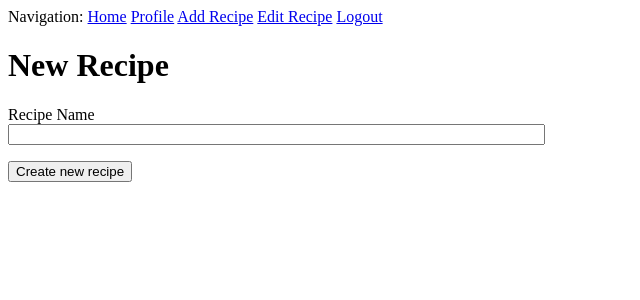
After one commit to pbnjeff89/MacroBro, a Flask app: page /new_recipe in a window 1280 px wide. The commit adds this page. Shown: the top 300 px of the page, without its empty margins (0-640 px from the left). Run offline with Flask 2, Linux system fonts and the light colour scheme; the visitor is signed in with stand-in values (Sample User, id 1); data comes from the database, SQL or seed files in the repository; both versions use the stored data as it was after the commit.

Commit message:
Added selecting recipes for a user

```diff
--- a/app/forms.py
+++ b/app/forms.py
@@ -1,6 +1,6 @@
 from flask_wtf import FlaskForm
-from wtforms import StringField, PasswordField, BooleanField, SubmitField
-from wtforms.validators import DataRequired, ValidationError, Email, EqualTo
+from wtforms import StringField, PasswordField, BooleanField, SubmitField, SelectField
+from wtforms.validators import DataRequired, ValidationError, Email, EqualTo, Length
 from app.models import User
 
 class LoginForm(FlaskForm):
@@ -29,3 +29,16 @@ class RegistrationForm(FlaskForm):
 		user = User.query.filter_by(email=email.data).first()
 		if user is not None:
 			raise ValidationError('Please use a different email address.')
+
+
+class RecipeForm(FlaskForm):
+	name = StringField('Recipe Name', validators=[DataRequired(),Length(max=40)])
+	submit = SubmitField('Create new recipe')
+
+
+class RecipeEditForm(FlaskForm):
+	recipes = SelectField('Recipes', choices=[])
+	submit_select_recipe = SubmitField('Select Recipe')
+	submit_confirm = SubmitField('Confirm changes')
+	submit_cancel = SubmitField('Cancel changes')
+	submit_delete = SubmitField('Delete recipe')
--- a/app/routes.py
+++ b/app/routes.py
@@ -1,8 +1,8 @@
 from flask import render_template, flash, redirect, url_for, request
 from app import app, db
-from app.forms import LoginForm, RegistrationForm
+from app.forms import LoginForm, RegistrationForm, RecipeForm, RecipeEditForm
 from flask_login import current_user, login_user, logout_user, login_required
-from app.models import User
+from app.models import User, Recipe
 from werkzeug.urls import url_parse
 
 @app.route('/')
@@ -68,3 +68,39 @@ def register():
 def user(username):
 	user = User.query.filter_by(username=username).first_or_404()
 	return render_template('user.html', user=user, recipes=user.recipes)
+
+
+@app.route('/new_recipe', methods=['GET','POST'])
+@login_required
+def new_recipe():
+	recipe_form = RecipeForm()
+	if recipe_form.validate_on_submit():
+		user = current_user
+		recipe = Recipe(body=recipe_form.name.data,
+						user_id=user.id)
+		db.session.add(recipe)
+		db.session.commit()
+		flash('New recipe added!')
+		return redirect(url_for('index'))
+	return render_template('new_recipe.html',
+						recipe_form=recipe_form)
+
+
+@app.route('/edit_recipe', methods=['GET','POST'])
+@login_required
+def edit_recipe():
+	user = current_user
+	recipes = user.recipes
+	recipe_choices = [(recipe.id,recipe.body) for recipe in recipes]
+	recipe_edit_form = RecipeEditForm()
+	recipe_edit_form.recipes.choices = recipe_choices
+
+	selected_recipe = None
+
+	if recipe_edit_form.submit_select_recipe.data:
+		selected_recipe_id = recipe_edit_form.recipes.data
+		selected_recipe = Recipe.query.get(selected_recipe_id)
+
+	return render_template('edit_recipe.html',
+						form=recipe_edit_form,
+						recipe=selected_recipe)
--- a/app/templates/base.html
+++ b/app/templates/base.html
@@ -4,12 +4,14 @@
 	</head>
 	<body>
 		<div>
-			MacroBro:
+			Navigation:
 			<a href="{{ url_for('index') }}">Home</a>
 			{% if current_user.is_anonymous %}
 			<a href="{{ url_for('login') }}">Login</a>
 			{% else %}
 			<a href="{{ url_for('user', username=current_user.username) }}">Profile</a>
+			<a href="{{ url_for('new_recipe') }}">Add Recipe</a>
+			<a href="{{ url_for('edit_recipe') }}">Edit Recipe</a>
 			<a href="{{ url_for('logout') }}">Logout</a>
 			{% endif %}
 		</div>
@@ -21,6 +23,7 @@
 			<li>{{ message }}</li>
 			{% endfor %}
 		</ul>
+		<hr>
 		{% endif %}
 		{% endwith %}
 		{% block content %}
--- /dev/null
+++ b/app/templates/new_recipe.html
@@ -0,0 +1,19 @@
+{% extends "base.html" %}
+
+{% block content %}
+
+	<h1>New Recipe</h1>
+
+	<form action="" method="post">
+		{{ recipe_form.hidden_tag() }}
+		<p>
+			{{ recipe_form.name.label }}<br>
+			{{ recipe_form.name(size=64) }}<br>
+			{% for error in recipe_form.name.errors %}
+				<span style="color: red;">[{{ error }}]</span>
+			{% endfor %}
+		</p>
+		<p>{{ recipe_form.submit() }}</p>
+	</form>
+
+{% endblock %}
```
Also changed, not shown: app/templates/edit_recipe.html (added, +28 -0 lines), app.db.
